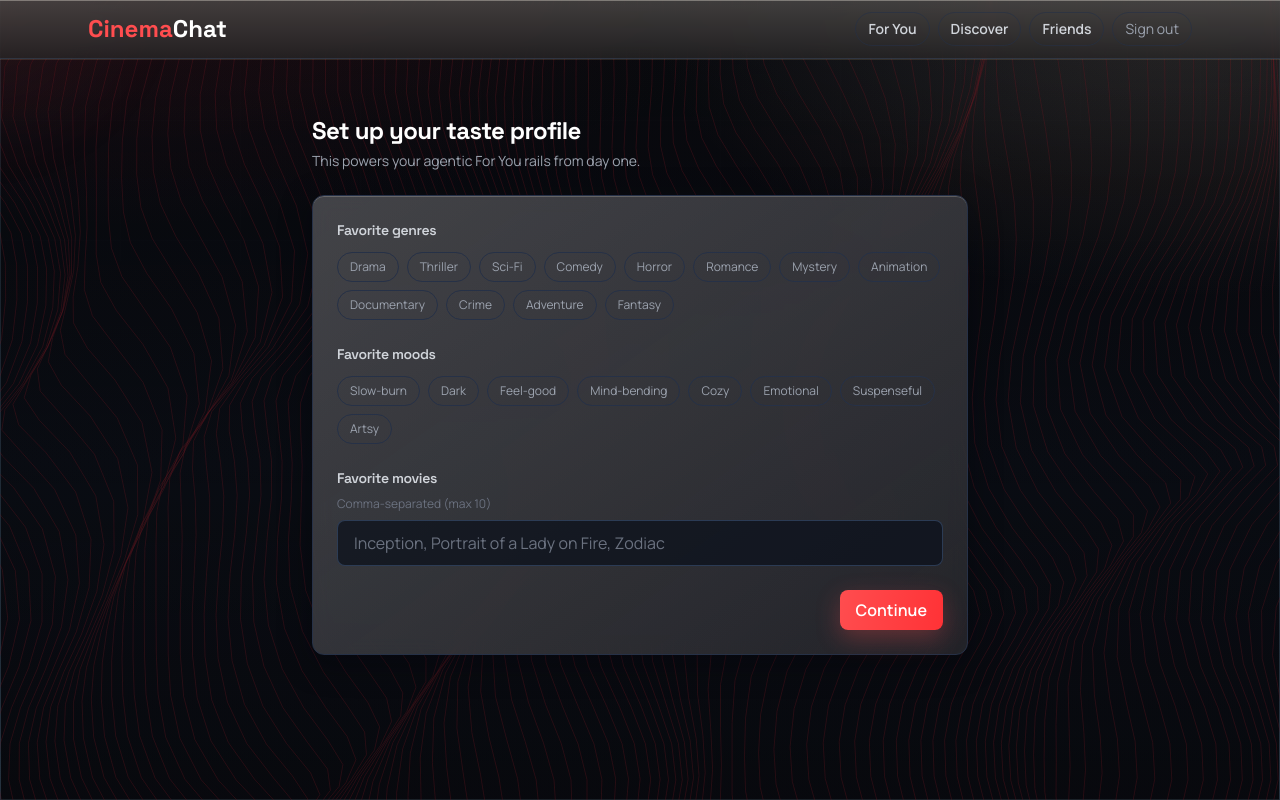
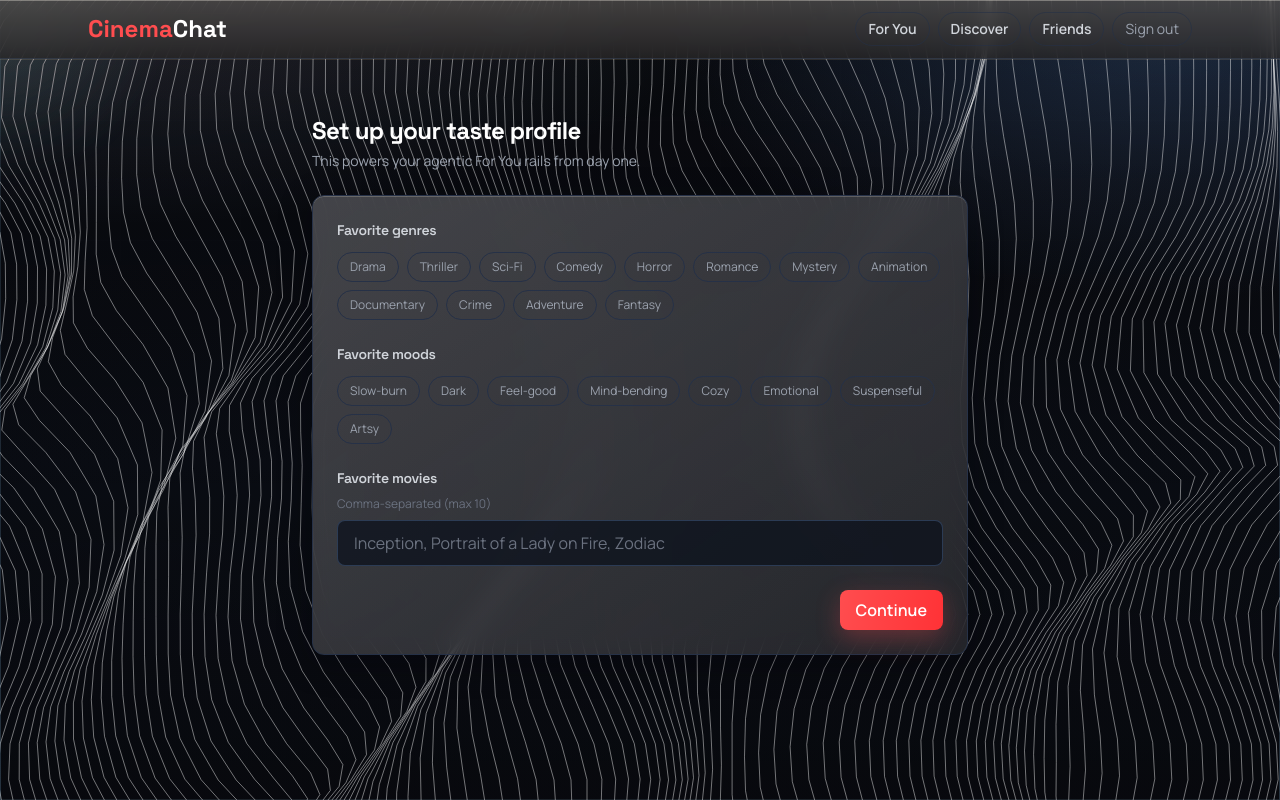
Before and after one commit to vs-githjk/CinemaChat, a React (Vite) app in the folder client/: page /onboarding in a window 1280 px wide. Built offline with nearby package versions, Linux system fonts and the light colour scheme; no server answers; sample sign-in values are in the browser's storage.

Commit message:
Brighten app waves with cool blue contrast

```diff
--- a/client/src/components/Layout.jsx
+++ b/client/src/components/Layout.jsx
@@ -15,8 +15,8 @@ export default function Layout() {
     <div className="app-shell min-h-screen flex flex-col">
       <div className="app-shell-background" aria-hidden="true">
         <Waves
-          lineColor="rgba(119, 24, 34, 0.38)"
-          glowColor="rgba(187, 76, 82, 0.16)"
+          lineColor="rgba(226, 241, 255, 0.48)"
+          glowColor="rgba(145, 191, 255, 0.22)"
           backgroundColor="transparent"
           waveSpeedX={0.0125}
           waveSpeedY={0.01}
--- a/client/src/index.css
+++ b/client/src/index.css
@@ -88,8 +88,8 @@
     position: absolute;
     inset: 0;
     background:
-      radial-gradient(1100px 520px at 10% -12%, rgba(122, 28, 40, 0.18), transparent 62%),
-      radial-gradient(900px 460px at 92% 4%, rgba(232, 190, 148, 0.12), transparent 58%),
+      radial-gradient(1100px 520px at 10% -12%, rgba(186, 220, 255, 0.16), transparent 62%),
+      radial-gradient(900px 460px at 92% 4%, rgba(111, 162, 241, 0.18), transparent 58%),
       linear-gradient(180deg, rgba(8, 9, 13, 0.72), rgba(8, 10, 16, 0.36));
     pointer-events: none;
     z-index: -3;
@@ -117,9 +117,9 @@
   }
 
   .app-shell-waves {
-    opacity: 0.9;
+    opacity: 1;
     mix-blend-mode: screen;
-    filter: saturate(0.95) brightness(0.92);
+    filter: saturate(1.25) brightness(1.35);
   }
 
   .app-shell-content {
@@ -141,7 +141,7 @@
     isolation: isolate;
     background:
       linear-gradient(180deg, rgba(11, 16, 27, 0.94), rgba(10, 15, 24, 0.82)),
-      radial-gradient(circle at top, rgba(226, 183, 138, 0.08), transparent 55%);
+      radial-gradient(circle at top, rgba(124, 165, 235, 0.1), transparent 55%);
   }
 
   .discover-shell::before {
@@ -149,7 +149,7 @@
     position: absolute;
     inset: 0;
     background:
-      radial-gradient(720px 280px at 50% 0%, rgba(222, 176, 132, 0.08), transparent 62%),
+      radial-gradient(720px 280px at 50% 0%, rgba(187, 219, 255, 0.1), transparent 62%),
       linear-gradient(180deg, rgba(255, 255, 255, 0.02), rgba(255, 255, 255, 0));
     pointer-events: none;
     z-index: -2;
@@ -165,7 +165,7 @@
 
   .discover-shell-waves {
     mask-image: linear-gradient(180deg, rgba(0, 0, 0, 0.7), rgba(0, 0, 0, 0.18));
-    opacity: 0.82;
+    opacity: 0.95;
   }
 
   .discover-shell-layer {
--- a/client/src/pages/Chat.jsx
+++ b/client/src/pages/Chat.jsx
@@ -70,8 +70,8 @@ export default function Chat() {
     <div className="discover-shell flex flex-col h-full max-w-5xl mx-auto w-full card overflow-hidden">
       <div className="discover-shell-background" aria-hidden="true">
         <Waves
-          lineColor="rgba(173, 128, 98, 0.12)"
-          glowColor="rgba(227, 180, 138, 0.1)"
+          lineColor="rgba(118, 163, 233, 0.24)"
+          glowColor="rgba(188, 220, 255, 0.14)"
           backgroundColor="transparent"
           waveSpeedX={0.009}
           waveSpeedY={0.006}
```
